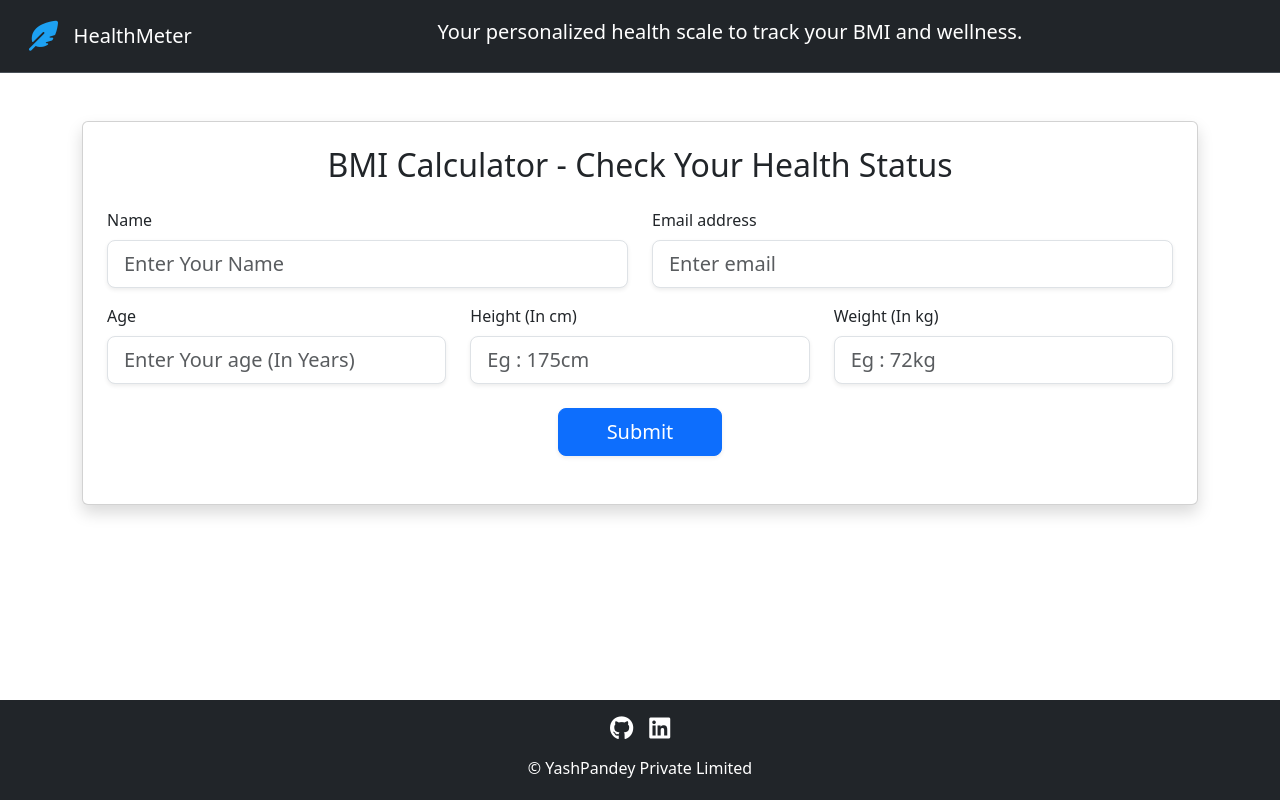
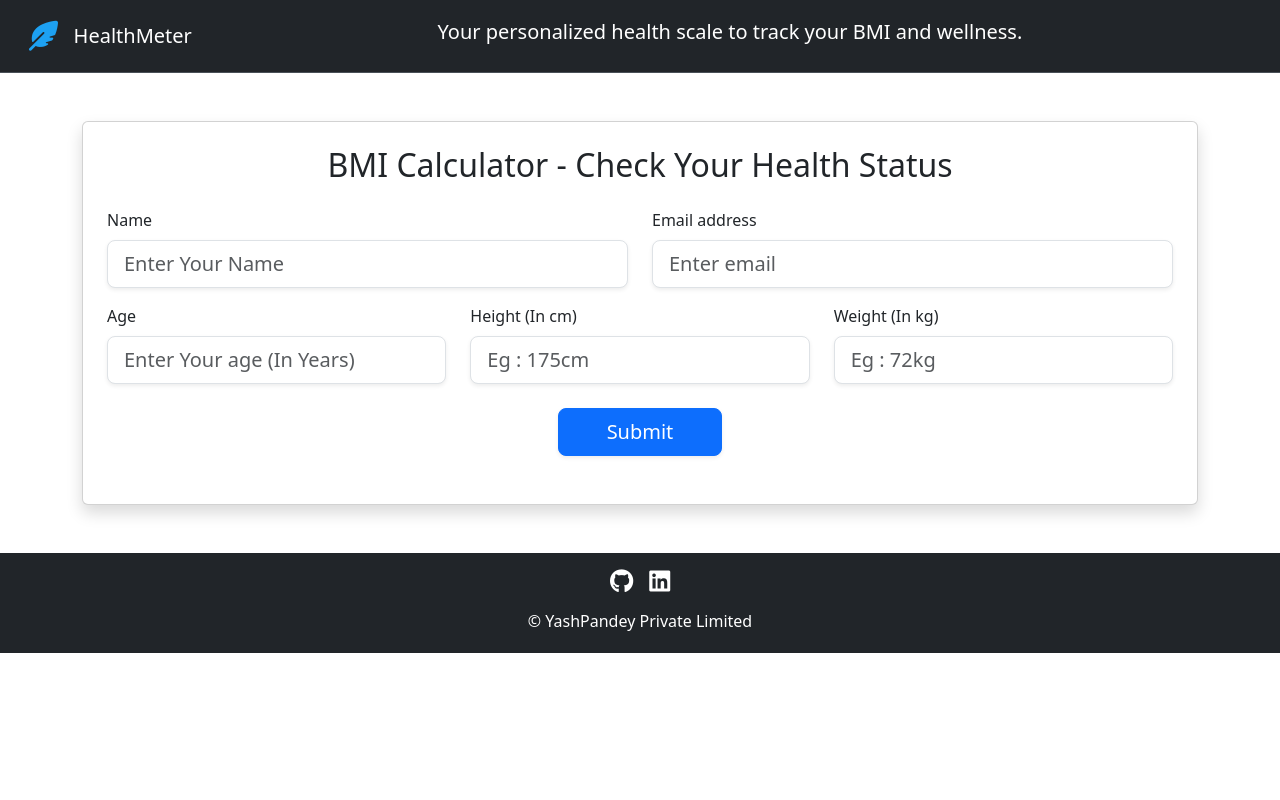
Before and after one commit to YashPandey1405/BMI-calculator, a plain HTML site: page index.html in a window 1280 px wide. Drawn offline with nearby package versions, Linux system fonts and the light colour scheme.

Commit message:
Update index.html

```diff
--- a/index.html
+++ b/index.html
@@ -107,7 +107,7 @@
     </div>
 
     <!-- Footer Code -->
-    <footer class="footer fixed-bottom text-center bg-dark text-white py-3 mt-3">
+    <footer class="footer text-center bg-dark text-white py-3 mt-3">
       <div class="container">
         <div
           class="mb-3 d-flex justify-content-center align-items-center gap-3"
```
